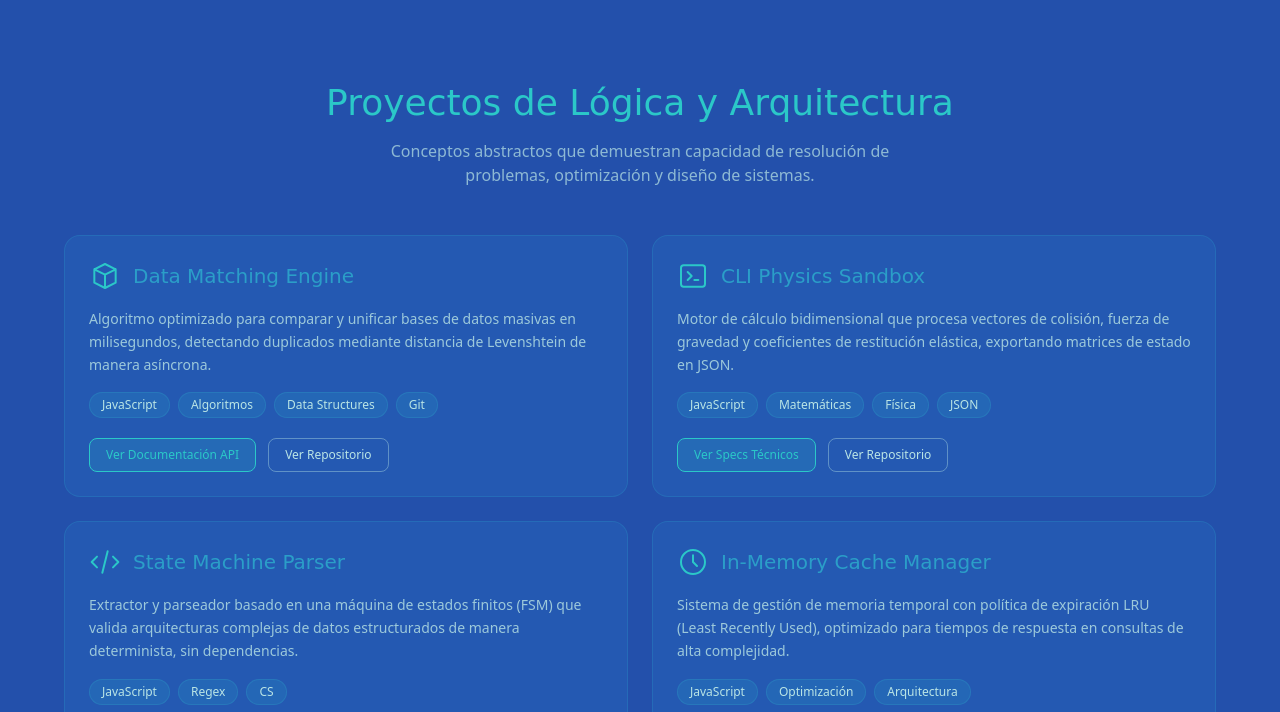
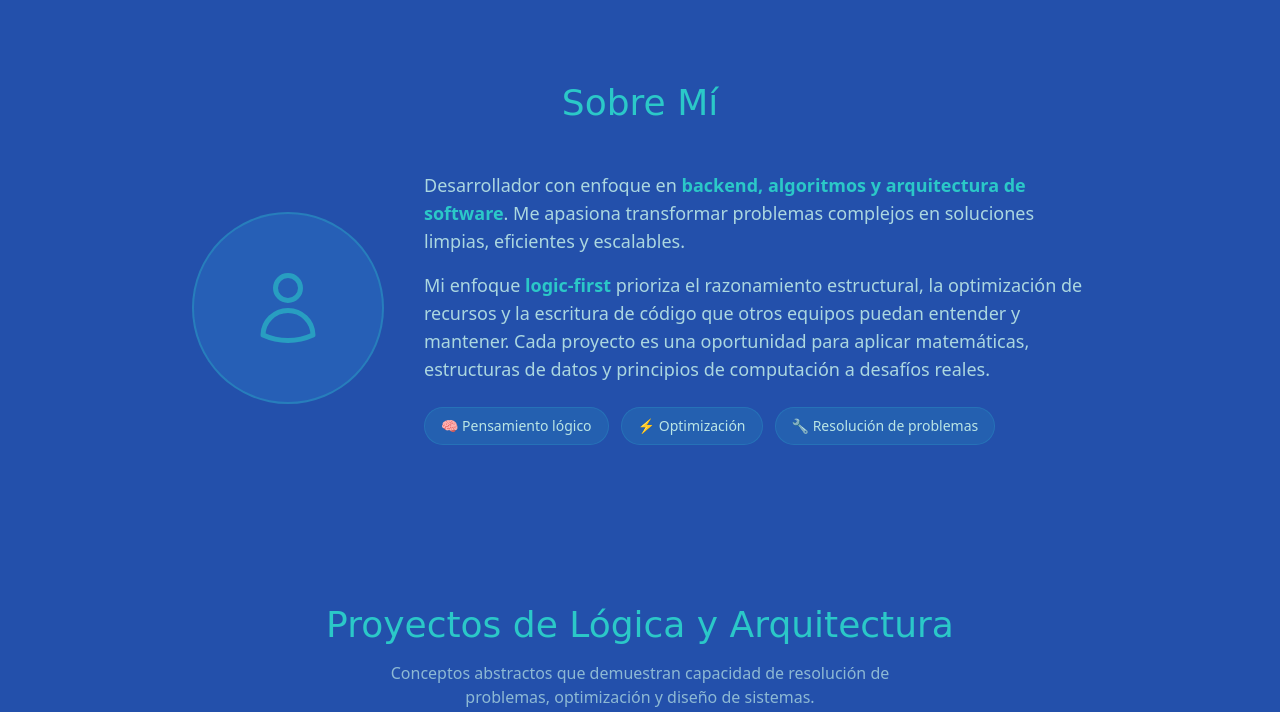
Before and after one commit to Pfamgo/mi-portafolio, a plain HTML site: page index.html in a window 1280 px wide. Shown: the part 797-1509 px from the top of the page. Drawn offline with nearby package versions, Linux system fonts and the light colour scheme; a web font is replaced by a local one.

Commit message:
feat: agrega sección sobre mí

```diff
--- a/index.html
+++ b/index.html
@@ -138,6 +138,7 @@
       <a href="#" class="font-display text-2xl text-[#2bc8c8] tracking-wide">Portafolio</a>
       <div class="hidden md:flex items-center gap-8 text-sm font-medium">
         <a href="#hero" class="nav-link">Inicio</a>
+        <a href="#sobre-mi" class="nav-link">Sobre mí</a>
         <a href="#proyectos" class="nav-link">Proyectos</a>
         <a href="#habilidades" class="nav-link">Habilidades</a>
         <a href="#contacto" class="nav-link">Contacto</a>
@@ -150,6 +151,7 @@
     </div>
     <div id="mobile-menu" class="hidden md:hidden flex-col items-center gap-4 pb-4 text-sm font-medium">
       <a href="#hero" class="nav-link">Inicio</a>
+      <a href="#sobre-mi" class="nav-link">Sobre mí</a>
       <a href="#proyectos" class="nav-link">Proyectos</a>
       <a href="#habilidades" class="nav-link">Habilidades</a>
       <a href="#contacto" class="nav-link">Contacto</a>
@@ -175,6 +177,39 @@
         <a href="#contacto" class="btn-outline px-8 py-3 rounded-lg font-display text-lg tracking-wide">
           Contacto Directo
         </a>
+      </div>
+    </div>
+  </section>
+
+  <!-- ====== SOBRE MÍ ====== -->
+  <section id="sobre-mi" class="py-20 px-4">
+    <div class="max-w-4xl mx-auto">
+      <h2 class="font-display text-3xl sm:text-4xl text-center text-[#2bc8c8] mb-12">
+        Sobre Mí
+      </h2>
+      <div class="flex flex-col md:flex-row items-center gap-10">
+        <div class="w-40 h-40 md:w-48 md:h-48 rounded-full flex-shrink-0 flex items-center justify-center bg-[#2b76c8]/40 border-2 border-[#2bc8c8]/30">
+          <svg class="w-20 h-20 text-[#2bc8c8]/60" fill="none" stroke="currentColor" stroke-width="1.5" viewBox="0 0 24 24">
+            <path stroke-linecap="round" stroke-linejoin="round" d="M15.75 6a3.75 3.75 0 11-7.5 0 3.75 3.75 0 017.5 0zM4.501 20.118a7.5 7.5 0 0114.998 0A17.933 17.933 0 0112 21.75c-2.676 0-5.216-.584-7.499-1.632z"/>
+          </svg>
+        </div>
+        <div class="text-center md:text-left">
+          <p class="text-base sm:text-lg text-[#bae5e5]/90 leading-relaxed">
+            Desarrollador con enfoque en <span class="text-[#2bc8c8] font-semibold">backend, algoritmos y arquitectura de software</span>.
+            Me apasiona transformar problemas complejos en soluciones limpias, eficientes y escalables.
+          </p>
+          <p class="mt-4 text-base sm:text-lg text-[#bae5e5]/90 leading-relaxed">
+            Mi enfoque <span class="text-[#2bc8c8] font-semibold">logic-first</span> prioriza el razonamiento estructural,
+            la optimización de recursos y la escritura de código que otros equipos puedan entender y mantener.
+            Cada proyecto es una oportunidad para aplicar matemáticas, estructuras de datos y principios
+            de computación a desafíos reales.
+          </p>
+          <div class="mt-6 flex flex-wrap justify-center md:justify-start gap-3">
+            <span class="pill px-4 py-2 rounded-full text-sm font-medium">🧠 Pensamiento lógico</span>
+            <span class="pill px-4 py-2 rounded-full text-sm font-medium">⚡ Optimización</span>
+            <span class="pill px-4 py-2 rounded-full text-sm font-medium">🔧 Resolución de problemas</span>
+          </div>
+        </div>
       </div>
     </div>
   </section>
```
